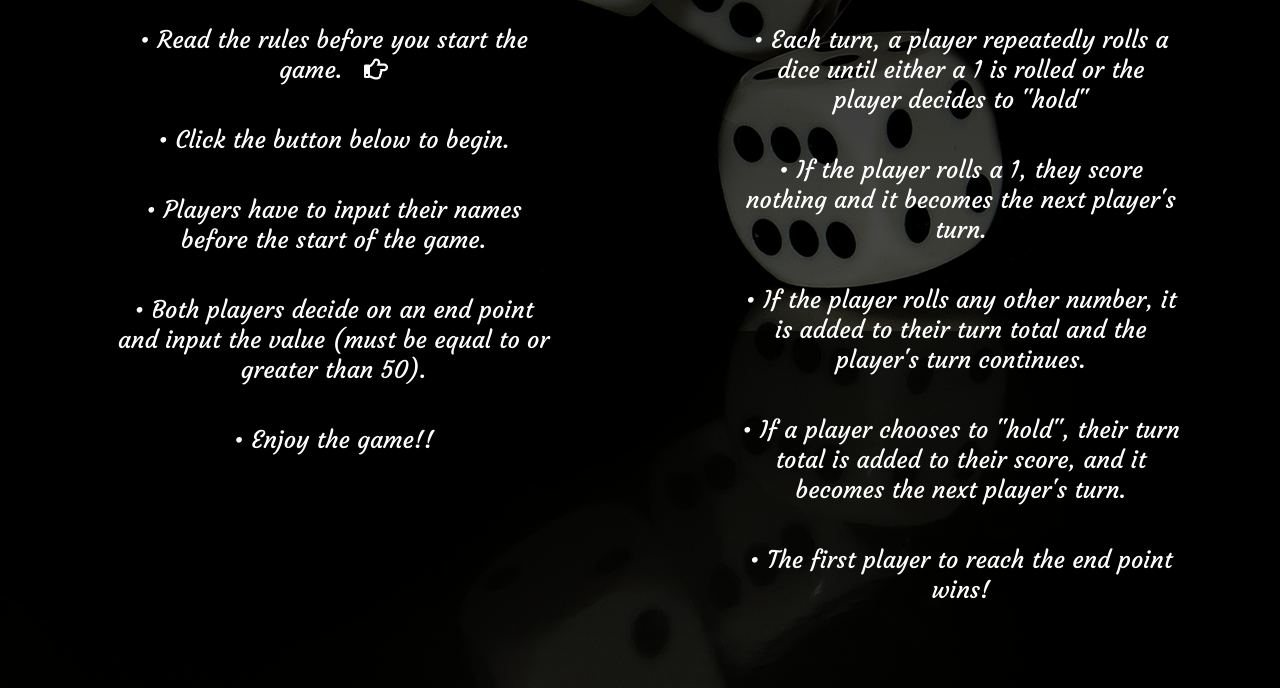
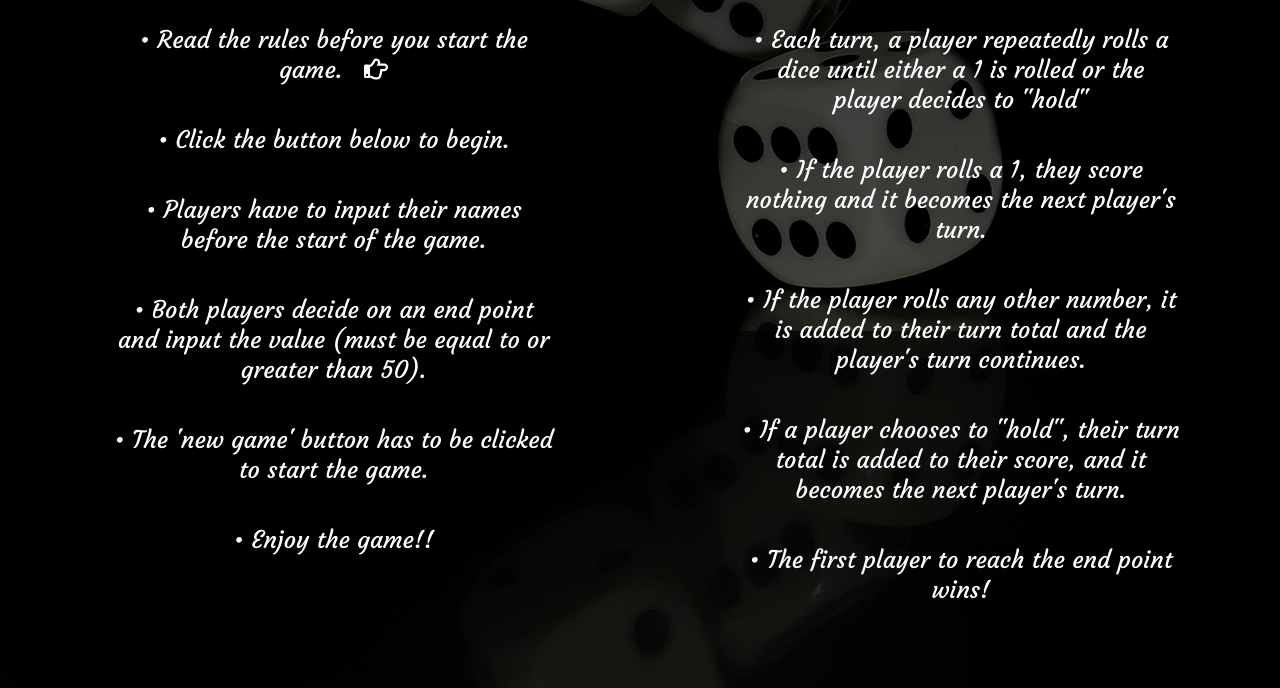
Before and after one commit to Tolu12343/Tolu12343.github.io, a plain HTML site: page Pages/pigGameIndex.html in a window 1280 px wide. Shown: the part 469-1157 px from the top of the page. Drawn offline with Linux system fonts and the light colour scheme; a web font is replaced by a local one.

Commit message:
recent commit

```diff
--- a/Pages/pigGameIndex.html
+++ b/Pages/pigGameIndex.html
@@ -45,6 +45,8 @@
                             <li>&bullet; Players have to input their names before the start of the game.</li>
 
                             <li>&bullet; Both players decide on an end point and input the value (must be equal to or greater than 50). </li>
+                            <li>&bullet; The 'new game' button has to be clicked to start the game. </li>
+
 
                             <li>&bullet; Enjoy the game!!</li>
 
@@ -83,4 +85,6 @@
     </main>
 
     <script src="../Scripts/pigGameMain.js" type="text/javascript"></script>
-</body></html>
+</body>
+
+</html>
```
